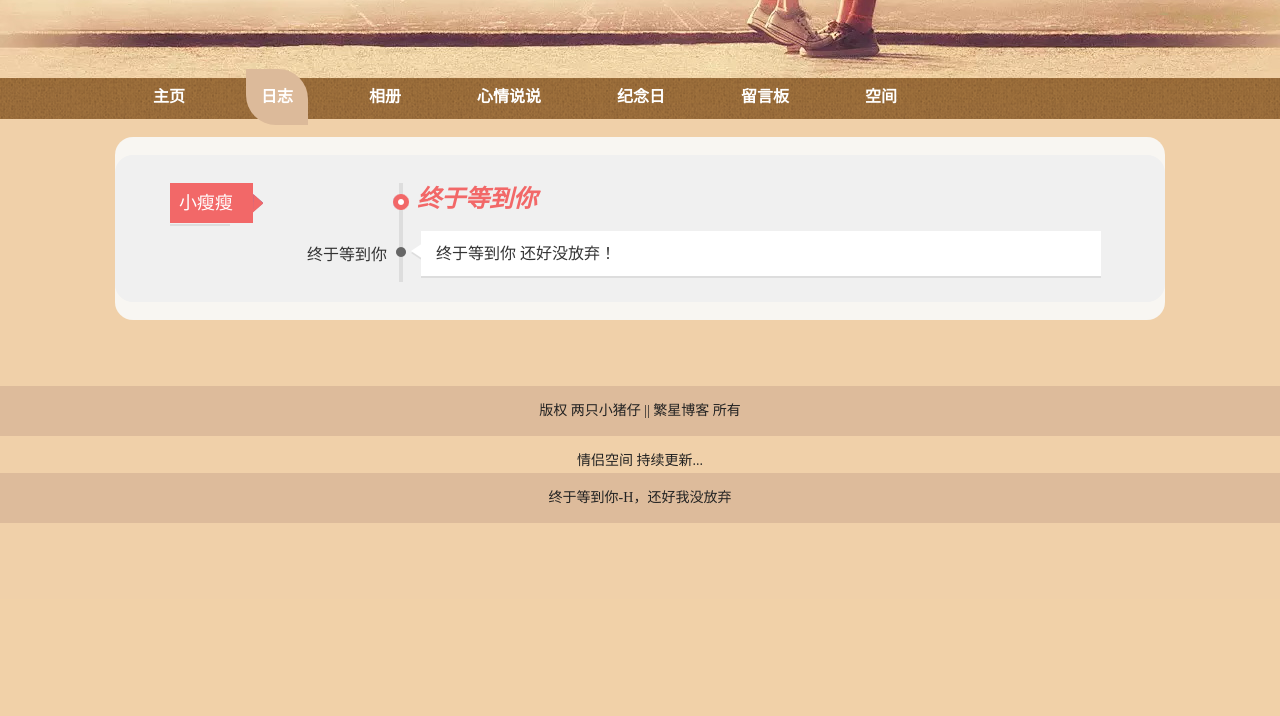
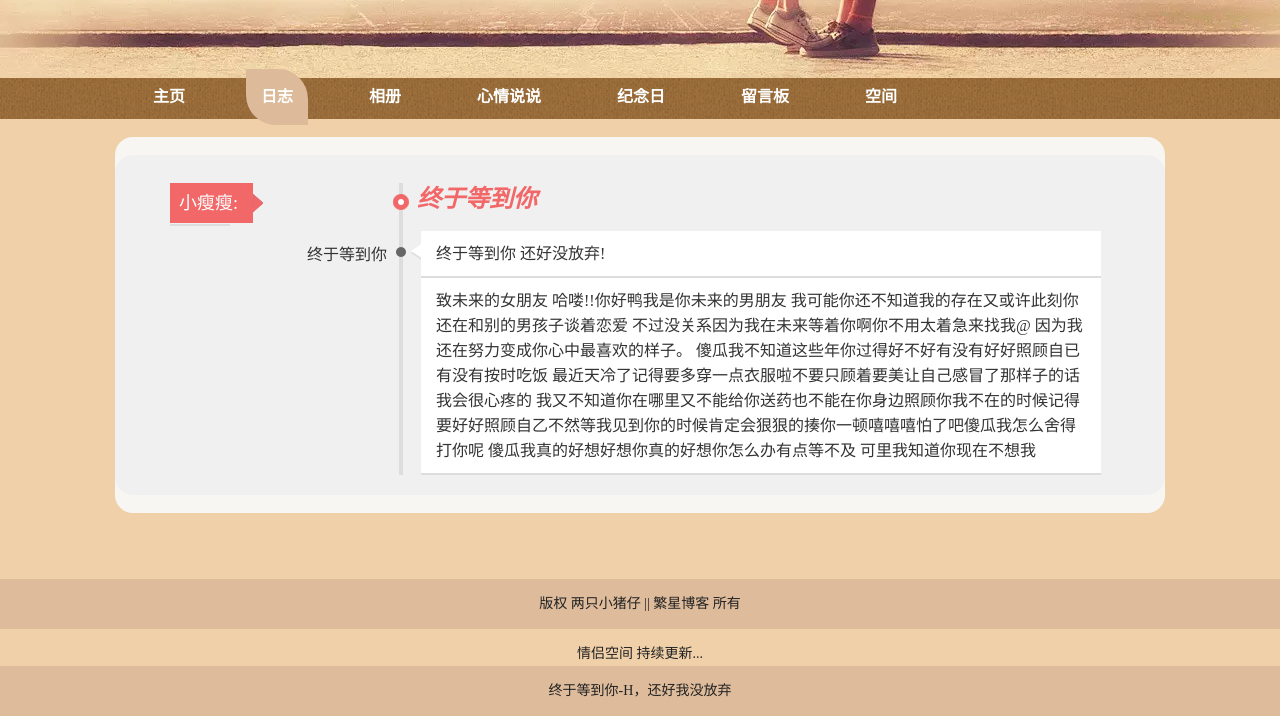
Before and after one commit to fx520/lovehsr.github.io, a PHP site: page /html/blog.html in a window 1280 px wide. Shown: the part 201-917 px from the top of the page. Before the commit the page ends 724 px from the top, so only its background shows below. Run offline with PHP 8.4, Linux system fonts and the light colour scheme.

Commit message:
2019.04.06
更新

```diff
--- a/css/about.css
+++ b/css/about.css
@@ -38,7 +38,9 @@ height: 0;
 *:first-child+html .clearfix { zoom: 1; } /* IE7 */
 .hidden{display:none;}
 .last{border-bottom:none !important;}
-
+img {
+    width: 130px;
+}
 .xinqing { width:940px;margin:18px auto 0 auto;}
 .left { width:140px;border-bottom:2px solid #DDD;background:#FFF;float:left; }
 .left li:hover { border-left:3px solid #0066ff; }
--- a/html/blog.html
+++ b/html/blog.html
@@ -1,5 +1,6 @@
 <!DOCTYPE html>
 <html>
+
 	<head>
 		<meta charset="UTF-8">
 		<title>日志</title>
@@ -26,7 +27,7 @@
 		<!-- 导航 -->
 		<nav class="nav" style="position: static; top: 0px; z-index: 1000;">
 			<ul>
-				<li >
+				<li>
 					<a href="../LoveIndex.html">主页</a>
 				</li>
 				<li class="current">
@@ -58,7 +59,7 @@
 				<div class="xinqing">
 					<ul class="event_year">
 
-						<li><label for="2019">小瘦瘦</label></li>
+						<li><label for="2019">小瘦瘦:</label></li>
 
 					</ul>
 					<ul class="event_list">
@@ -66,7 +67,20 @@
 							<h3 id="2019">终于等到你</h3>
 							<li>
 								<span>终于等到你</span>
-								<p><span>终于等到你 还好没放弃！</span></p>
+								<p>
+									<span>终于等到你 还好没放弃!</span><br />
+									<span>  致未来的女朋友
+											      哈喽!!你好鸭我是你未来的男朋友
+											      我可能你还不知道我的存在又或许此刻你还在和别的男孩子谈着恋爱
+											      不过没关系因为我在未来等着你啊你不用太着急来找我@
+											      因为我还在努力变成你心中最喜欢的样子。
+											      傻瓜我不知道这些年你过得好不好有没有好好照顾自已有没有按时吃饭
+											      最近天冷了记得要多穿一点衣服啦不要只顾着要美让自己感冒了那样子的话我会很心疼的
+											      我又不知道你在哪里又不能给你送药也不能在你身边照顾你我不在的时候记得要好好照顾自乙不然等我见到你的时候肯定会狠狠的揍你一顿嘻嘻嘻怕了吧傻瓜我怎么舍得打你呢
+											      傻瓜我真的好想好想你真的好想你怎么办有点等不及
+											      可里我知道你现在不想我
+									</span>
+								</p>
 							</li>
 
 						</div>
@@ -78,10 +92,11 @@
 		</section>
 		<!-- end -->
 		<footer>版权 两只小猪仔 || 繁星博客 所有
-			<br><a href="https://www.xn--5hqqq49jk5j963a.com/" target="_blank">情侣空间</a>&nbsp;持续更新...
+			<br>
+			<a href="https://www.xn--5hqqq49jk5j963a.com/" target="_blank">情侣空间</a>&nbsp;持续更新...
 			<p>终于等到你-H，还好我没放弃</p>
 		</footer>
-	<script>
+		<script>
 			$(function() {
 				$('.event_year>li').eq(0).addClass('current');
 				$('label').click(function() {
@@ -94,4 +109,6 @@
 			});
 		</script>
 
-</body></html>
+	</body>
+
+</html>
--- a/html/guestBook.html
+++ b/html/guestBook.html
@@ -58,7 +58,7 @@
 				<div class="xinqing">
 					<ul class="event_year">
 
-						<li><label for="2019">留言</label></li>
+						<li><label for="2019">留言:</label></li>
 
 					</ul>
 					<ul class="event_list">
```
Also changed, not shown: html/anniversary.html (+6 -2 lines), html/photo.html (+4 -4 lines), images/h1/0001.jpg (added).
